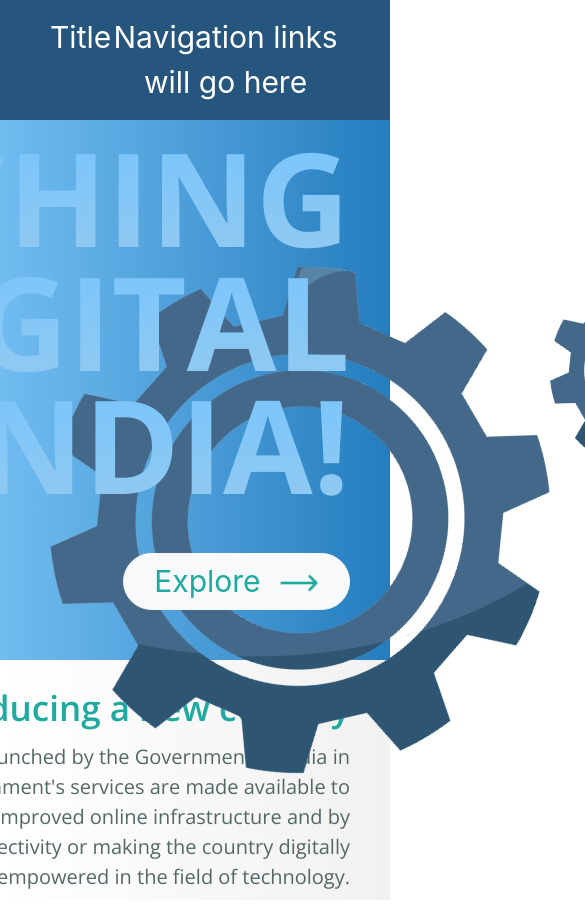
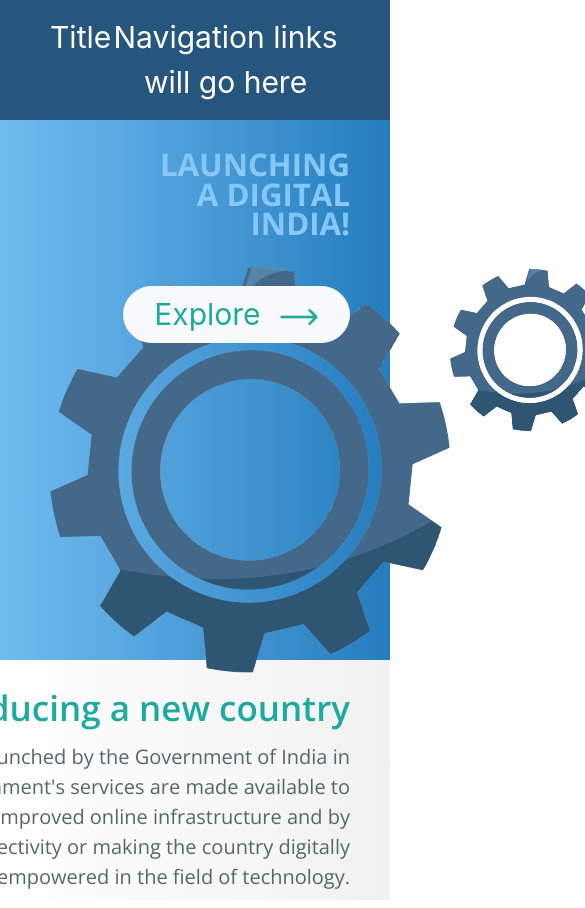
Before and after one commit to prithivi-maruthachalam/k_website, a React (Create React App) app: page / in a window 390 px wide. Shown: the top 908 px of the page, 585 px wide, since content can reach past the window. Built offline with nearby package versions, Linux system fonts and the light colour scheme.

Commit message:
Responsiveness

```diff
--- a/src/styles/home/hero.css
+++ b/src/styles/home/hero.css
@@ -1,6 +1,6 @@
 .hero-base{
     background-image: linear-gradient(to left, #247DBE, #71bcf1);
-    height: 580px;
+    height: 600px;
     position: relative;
 }
 
@@ -65,7 +65,7 @@
 .hero-image-bg-right{
     position: absolute;
     z-index: 20;
-    top: 15px;
+    top: 30px;
     right: 40px;
 }
 
@@ -133,7 +133,7 @@
 
 @media(max-width: 1615px) {
     .hero-text {
-        font-size: 130px;
+        font-size: 8vw;
         transition: all 0.4s;
     }
 
@@ -163,3 +163,11 @@
         height: 240px;
     }
 }
+
+@media(max-width: 1555px){
+    .hero-image-bg-left {
+        height: 400px;
+        width: 400px;
+    }
+
+}
```
